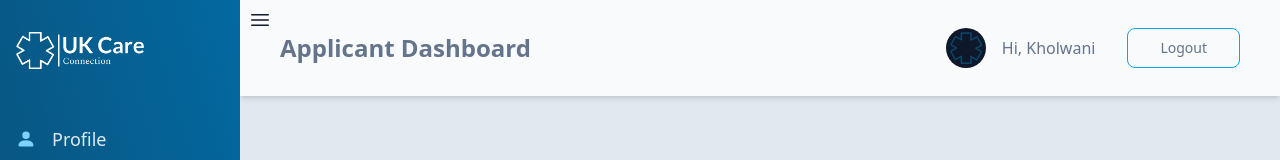
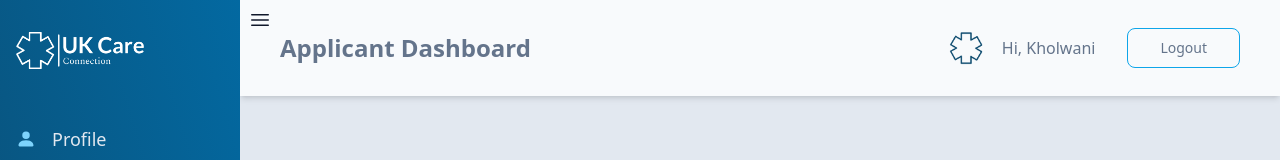
Before and after one commit to khomabhena/ukc-nextjs-tailwind, a Next.js app: page / in a window 1280 px wide. Shown: the top 160 px of the page. Built offline with nearby package versions, Linux system fonts and the light colour scheme.

Commit message:
Added Nextjs Image to all images

```diff
--- a/components/DashBoard/Navbar.js
+++ b/components/DashBoard/Navbar.js
@@ -1,3 +1,4 @@
+import Image from 'next/image'
 import React from 'react'
 
 const Navbar = () => {
@@ -6,7 +7,9 @@ const Navbar = () => {
         <div className='hidden md:block font-semibold text-slate-500 text-2xl'>Applicant Dashboard</div>
         <div className='flex gap-8 w-full md:w-auto justify-between'>
             <div className='flex items-center gap-4'>
-                <img className='h-10 w-10 bg-cover bg-slate-900 rounded-full' src='/ukc-favicon-color.png' alt='image'  />
+                <Image className='rounded-full w-8 h-8 md:w-10 md:h-10'
+                    src="/ukc-favicon-color.png"
+                    width={30} height={30} alt="image" />
                 <span className='fon font-medium text-slate-500'>Hi, Kholwani</span>
             </div>
             <button className='cursor-pointer border border-sky-500
--- a/components/DashBoard/Sidebar.js
+++ b/components/DashBoard/Sidebar.js
@@ -19,8 +19,8 @@ const Sidebar = () => {
         <div className={`${expanded ? 'block' : 'hidden'}
             bg-gradient-to-tr from-sky-900 to-sky-700
             w-3/4 md:w-60 h-full `}>
-            <div className='mt-8 ml-4 w-32'>
-                <img src='/ukc-logo-white.png' alt='logo' />
+            <div className=''>
+                <Image className='w-32 bg-cover h-auto ml-4 mt-8' width={100} height={50} src='/ukc-logo-white.png' alt='logo' />
             </div>
             <SidebarMenus data={applicantMenu} />
         </div>
```
